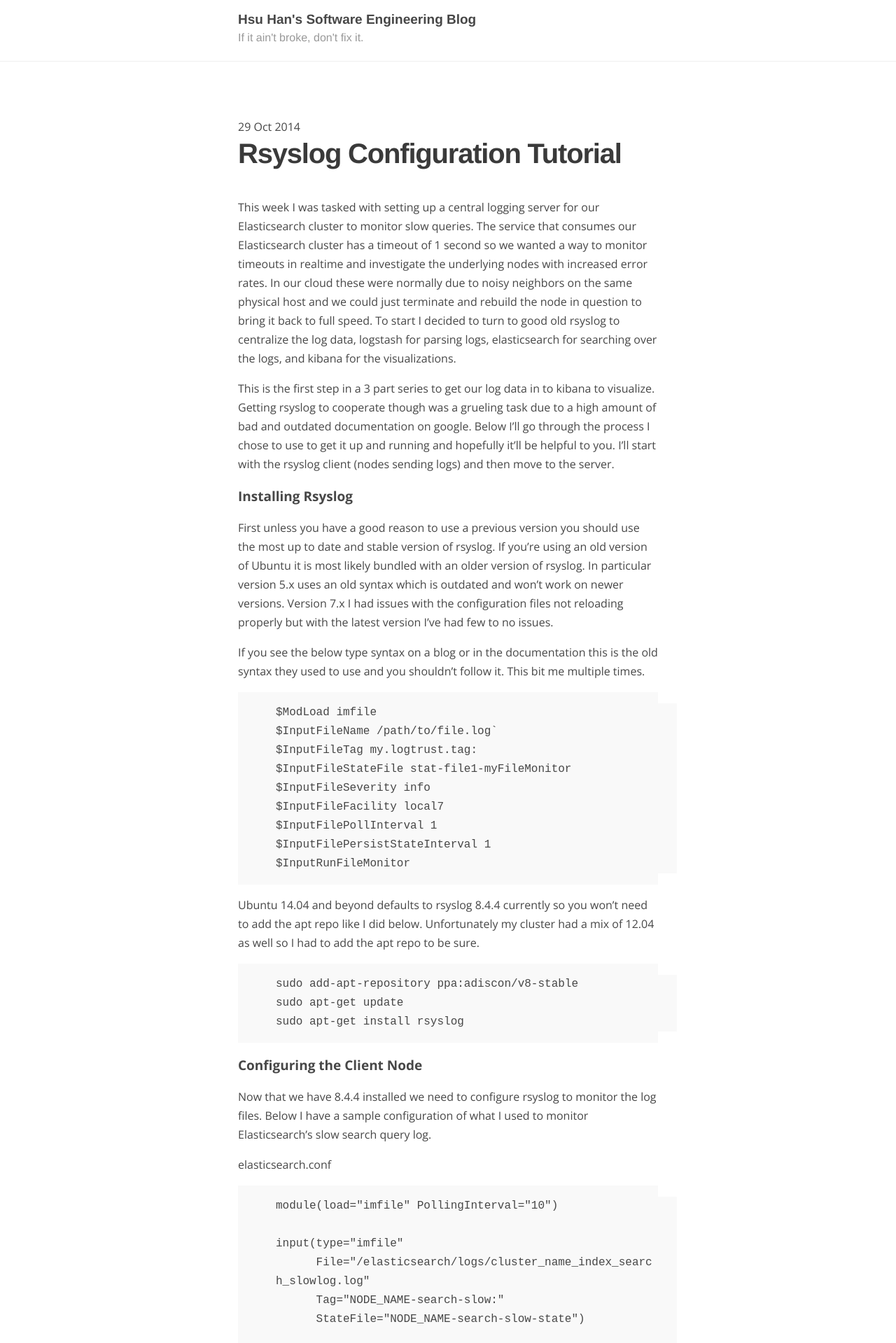
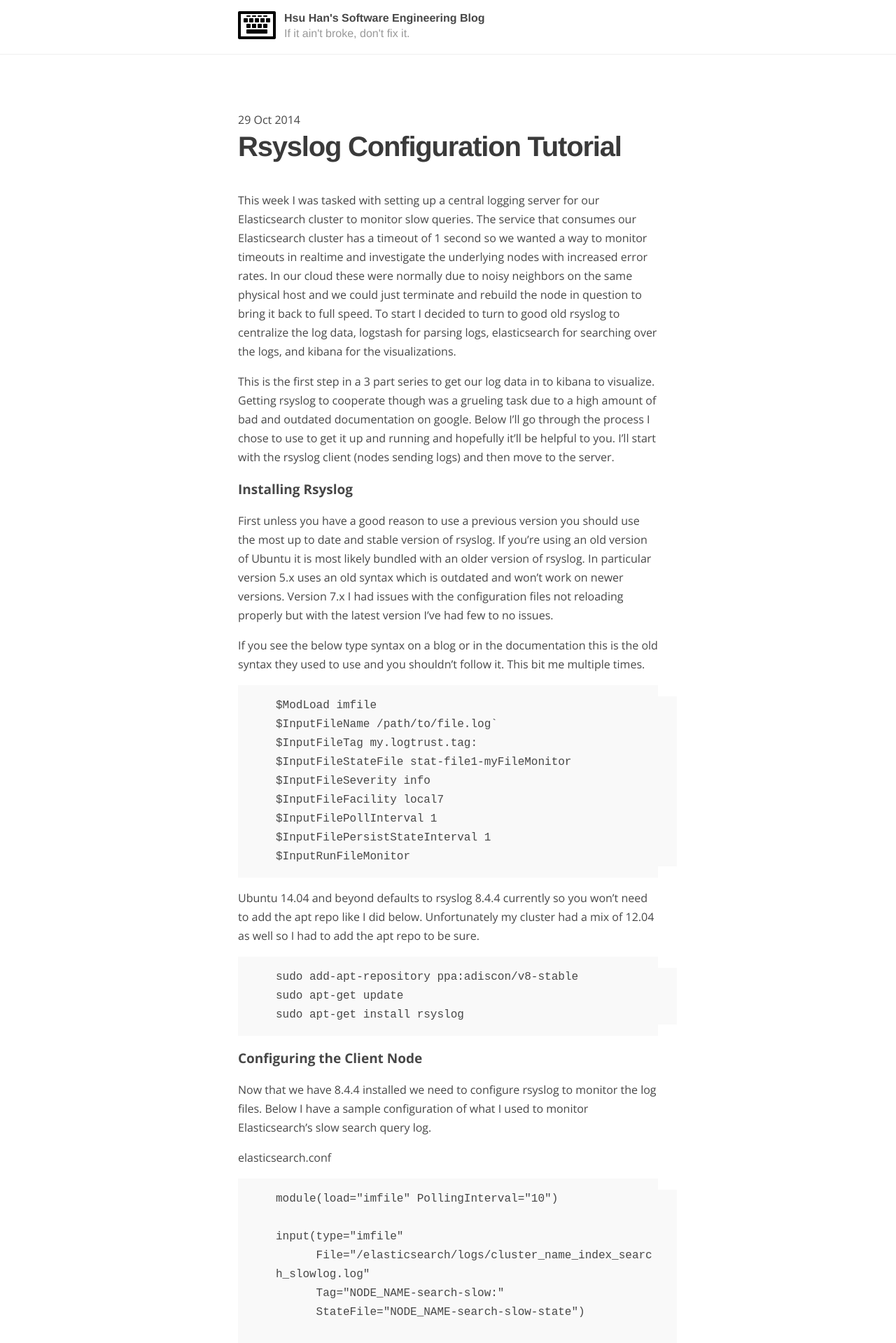
Before and after one commit to hsuhanooi/hsuhanooi.github.io, a Jekyll site: the page built from index.html, in a window 1280 px wide. Shown: the top 1919 px of the page at 70% size. Built offline with Jekyll 4.4.1, drawn with Linux system fonts in a browser that asks for light colours; Markdown is read by kramdown in place of the engine named in the settings; the list of posts is cut into pages by our own code.

Commit message:
added keyboard icon to the header

```diff
--- a/_layouts/default.html
+++ b/_layouts/default.html
@@ -7,8 +7,11 @@
 
     <header class="masthead">
       <div class="container">
-        <a href="{{ site.baseurl }}" title="Home" class="masthead-title">{{ site.title }}</a>
-        <span class="masthead-description">{{ site.tagline }}</span>
+        <a href="{{ site.baseurl }}"><img class="masthead-logo" src="/public/keyboard_x5F_wireless_2_.png"></a>
+        <div class="masthead-content">
+          <a href="{{ site.baseurl }}" title="Home" class="masthead-title">{{ site.title }}</a>
+          <span class="masthead-description">{{ site.tagline }}</span>
+        </div>
       </div>
     </header>
 
--- a/public/css/poole.css
+++ b/public/css/poole.css
@@ -37,16 +37,29 @@ a {
 .masthead {
   border-bottom: 1px solid #efefef;
   font-family: 'Helvetica Neue', Helvetica, Arial, sans-serif;
-  padding: 1em 0 1.25em;
+  padding: 1em 0;
   margin-bottom: 5em;
+  overflow: hidden;
+}
+.masthead a {
+  border: 0;
+  text-decoration: none;
+}
+.masthead-logo {
+  float: left;
+  width: 54px;
+  margin-right: 0.75em;
+}
+.masthead-content {
+  float: left;
+  padding-top: 2px;
 }
 .masthead-title {
   text-decoration: none;
   color: #474747;
-  font-size: 19px;
   font-weight: bold;
   display: block;
-  line-height: 1.25em;
+  line-height: 1em;
   margin: 0;
 }
 .masthead-description {
```
Also changed, not shown: public/keyboard_x5F_wireless_2_.png (added).
